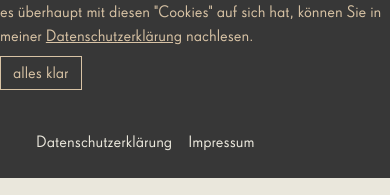
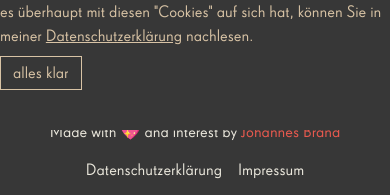
Before and after one commit to j-brand/blackbeetle-public, a Vue app: page / in a window 390 px wide. Shown: the part 714-909 px from the top of the page. Built offline with nearby package versions, Linux system fonts and the light colour scheme; no server answers; what vue-lazyload-next would draw is missing.

Commit message:
footer style change

```diff
--- a/src/assets/scss/_custom.scss
+++ b/src/assets/scss/_custom.scss
@@ -1,4 +1,4 @@
-$footer-height: 100px;
+$footer-height: 84px;
 $footer-height-small: 124px;
 
 html,
--- a/src/components/TheFooter.vue
+++ b/src/components/TheFooter.vue
@@ -1,22 +1,22 @@
 <template>
   <footer>
     <div class="bg-bb-charcole opacity-75 w-full py-2"></div>
-    <div class="bg-bb-charcole w-full text-bb-lighter">
-      <div class="container flex justify-between flex-col md:flex-row py-3 px-5 mx-auto">
+    <div class="bg-bb-charcole w-full text-bb-lighter py-1">
+      <div class="container flex items-center justify-between flex-col md:flex-row py-3 px-5 mx-auto">
 
 
         <div class="flex flex-row justify-between">
-          <div class="flex flex-col md:flex-row">
-            <span class="text-base font-sans-secondary">© 2021 BLACKBEETLE</span>
-            <span class="ml-4"
+          <div class="flex flex-col md:flex-row items-center py-1">
+            <span class="text-base font-sans-secondary h-7 leading-7">© 2021 BLACKBEETLE</span>
+            <span class="md:ml-4 h-7 leading-7"
               >Made with 	&#128150; and interest by
-              <span class="text-bb-red">Johannes Brand</span>
+              <span class="text-bb-red h-7 leading-7">Johannes Brand</span>
             </span>
           </div>
         </div>
 
-        <div class="flex flex-row mb-3">
-          <router-link to="/privacy-policy" class="ml-4">Datenschutzerklärung</router-link>
+        <div class="flex flex-row items-center mt-2 md:m-0">
+          <router-link to="/privacy-policy" class="md:ml-4">Datenschutzerklärung</router-link>
           <router-link to="/imprint" class="ml-4">Impressum</router-link>
         </div>
 
```
